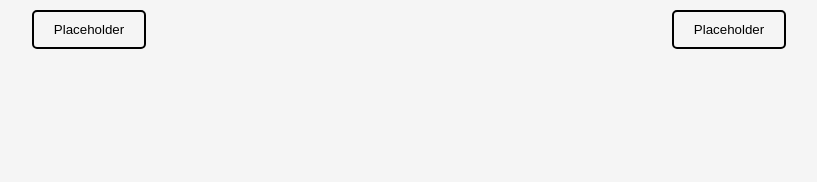
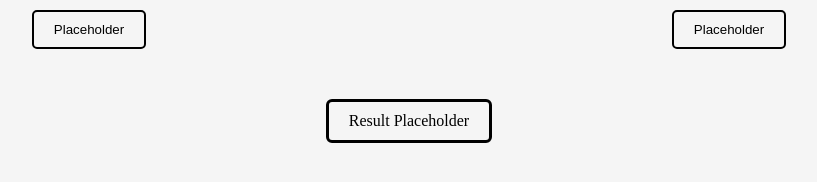
Before and after one commit to 21Kintsugi/Project-Rock-Paper-Scissors, a plain HTML site: page index.html in a window 1280 px wide. Shown: the whole page, without its empty margins (231-1048 px from the left). Drawn offline with Linux system fonts and the light colour scheme.

Commit message:
added the button and css for the final result display

```diff
--- a/index.css
+++ b/index.css
@@ -16,3 +16,15 @@
     padding: 10px 20px;
     border-radius: 5px;
 }
+
+.result-container {
+    display: flex;
+    justify-content: center;
+    margin-top: 50px;
+}
+
+.result-text {
+    border: 3px solid black;
+    padding: 10px 20px;
+    border-radius: 6px;
+}
--- a/index.html
+++ b/index.html
@@ -22,6 +22,11 @@
             </button>
         </div>
     </div>
+    <div class="result-container">
+        <div class="result-text">
+            <p>Result Placeholder</p>
+        </div>
+    </div>
     <script src="rps2.js"></script>
 </body>
 </html>
```
